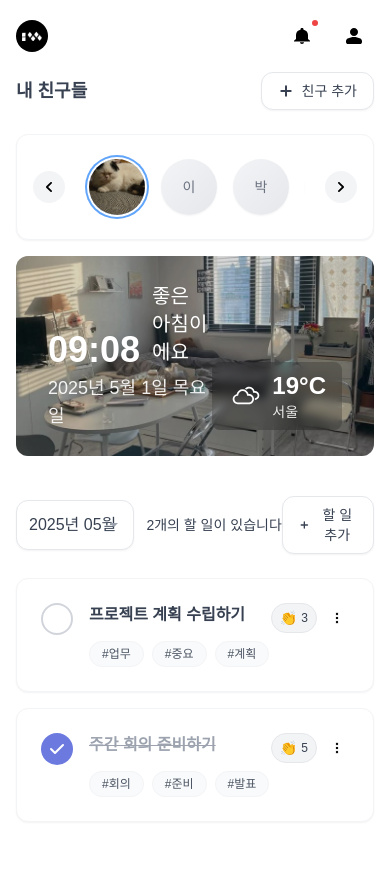
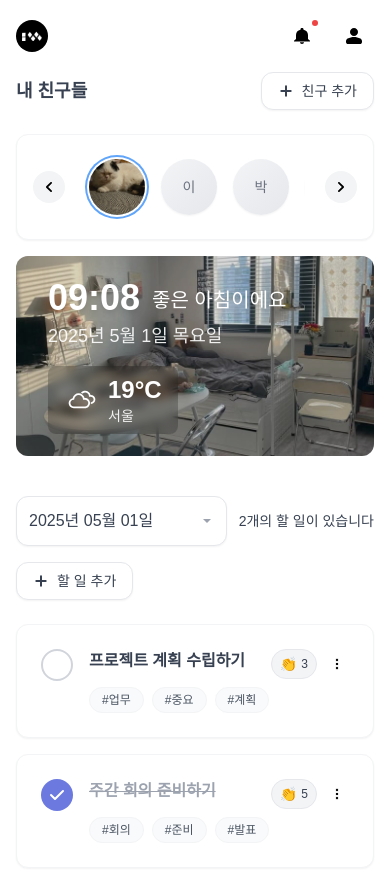
Before and after one commit to kimtaejin3/shared-todo, a Next.js app: page / in a window 390 px wide. Shown: the top 874 px of the page. Built offline with nearby package versions, Linux system fonts and the light colour scheme.

Commit message:
style: Cover 및 TodoList 컴포넌트의 반응형 레이아웃 개선

```diff
--- a/src/components/Cover.tsx
+++ b/src/components/Cover.tsx
@@ -170,7 +170,7 @@ export default function Cover() {
 
       {/* 시간/날짜 오버레이 */}
       <div className="absolute inset-0 flex flex-col justify-center px-8 text-white">
-        <div className="flex justify-between items-end w-full">
+        <div className="flex justify-between items-end w-full max-[490px]:flex-col max-[490px]:items-start gap-4">
           <div>
             <div className="flex items-end gap-3 mb-1">
               <div className="text-4xl font-bold drop-shadow-md">
--- a/src/components/TodoList.tsx
+++ b/src/components/TodoList.tsx
@@ -179,8 +179,8 @@ export default function TodoList({
 
   return (
     <div className="mt-10">
-      <div className="flex justify-between items-center mb-6">
-        <div className="flex items-center gap-3">
+      <div className="flex justify-between items-center mb-6 max-[490px]:flex-col max-[490px]:items-start gap-4">
+        <div className="flex items-center gap-3 ">
           <div className="relative w-full max-w-xs">
             <DatePicker
               selected={selectedDate}
```
